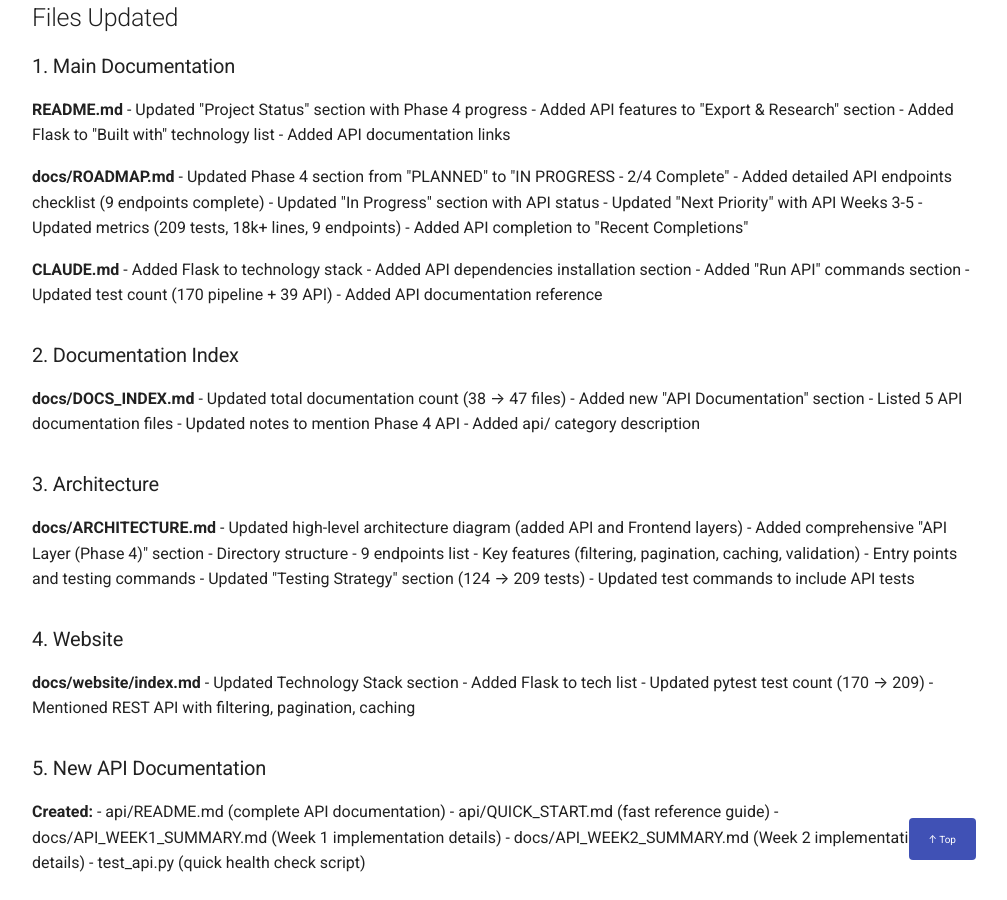
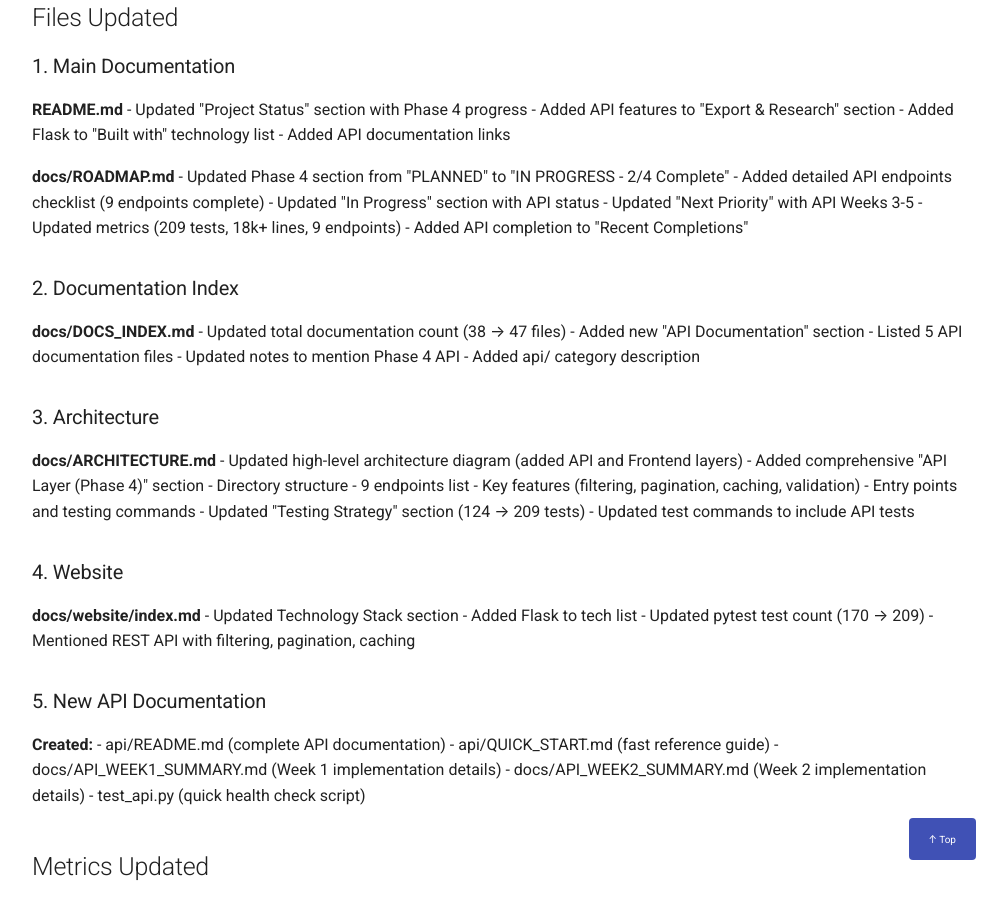
Before and after one commit to MissCrispenCakes/DigitalChild, an MkDocs documentation site: the page built from docs/UPDATE_SUMMARY_JAN2026.md, in a window 1280 px wide and 900 px high, scrolled down 807 px. Shown: the whole window, without its empty margins (264-1271 px from the left). Built offline with MkDocs 1.6.1 and Material for MkDocs 9.7.7, drawn with Linux system fonts in a browser that asks for light colours; comment, search, counter and statistics services are not loaded.

Commit message:
Remove CLAUDE.md references from public documentation
CLAUDE.md is an internal file for the AI assistant and should not
be referenced in public-facing documentation.

Removed all mentions from:
- docs/DOCS_INDEX.md (Related Root Files section)
- docs/README.md (Quick Navigation and Getting Help sections)
- docs/ROADMAP.md (development guide reference)
- docs/UPDATE_SUMMARY_JAN2026.md (changelog entry)
- docs/maintenance/SCORECARD_MAINTENANCE_REPORT.md (changed to reference guides/SCORECARD_WORKFLOW.md instead)
- docs/notes/DIRECTORY_STRUCTURE.md (Top-Level Files list and directory tree)

CLAUDE.md remains in the repository root for AI assistant use,
but is no longer mentioned in website documentation.

Co-Authored-By: Claude Sonnet 4.5 <noreply@anthropic.com>

```diff
--- a/docs/UPDATE_SUMMARY_JAN2026.md
+++ b/docs/UPDATE_SUMMARY_JAN2026.md
@@ -42,13 +42,6 @@ All documentation has been updated to reflect the completion of Phase 4 Flask AP
 - Updated "Next Priority" with API Weeks 3-5
 - Updated metrics (209 tests, 18k+ lines, 9 endpoints)
 - Added API completion to "Recent Completions"
-
-**CLAUDE.md**
-- Added Flask to technology stack
-- Added API dependencies installation section
-- Added "Run API" commands section
-- Updated test count (170 pipeline + 39 API)
-- Added API documentation reference
 
 ### 2. Documentation Index
 
```
Also changed, not shown: docs/DOCS_INDEX.md (+0 -1 lines), docs/README.md (+0 -2 lines), docs/ROADMAP.md (+0 -2 lines), docs/maintenance/SCORECARD_MAINTENANCE_REPORT.md (+1 -1 lines), docs/notes/DIRECTORY_STRUCTURE.md (+0 -2 lines).
